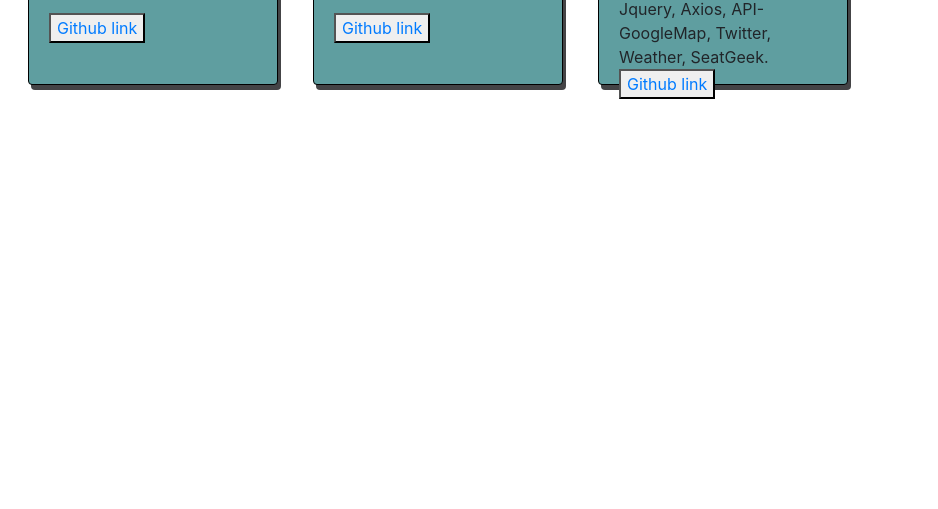
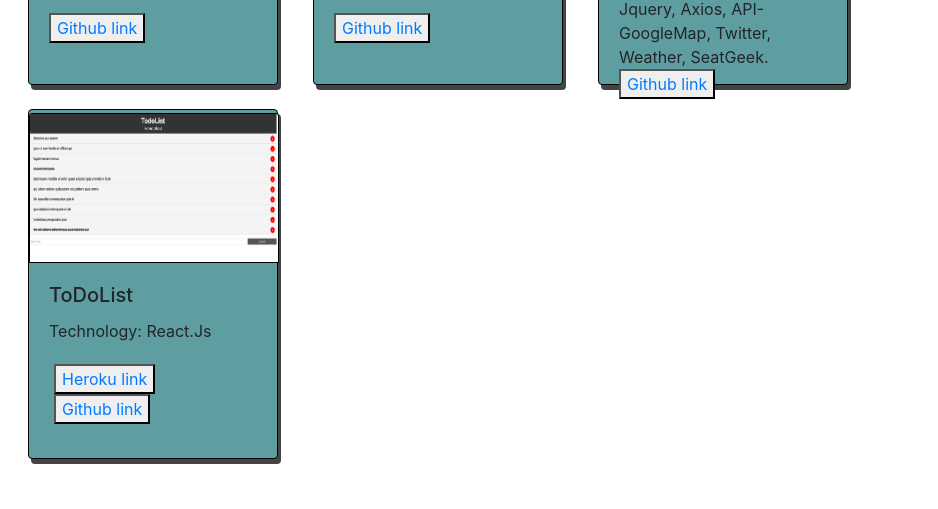
Before and after one commit to farjanaHuq/Portfolio, a website: page portfolio.html in a window 1280 px wide. Shown: the part 1069-1578 px from the top of the page, 342-1280 px from the left. Drawn offline with nearby package versions, Linux system fonts and the light colour scheme.

Commit message:
Todolist app added

```diff
--- a/portfolio.html
+++ b/portfolio.html
@@ -280,6 +280,20 @@
                 </div>
             </div>
 
+            <div class="col-md-3 col-sm-6 mb-4">
+                <div class="card" id="card-ToDoList">
+                    <img class="card-img-top" src="./images/ToDoList.png" alt="Card image cap">
+                    <div class="card-body">
+                        <h5 class="card-title" >ToDoList</h5>
+                        <p class="card-text" id="p-card-text">Technology: React.Js</p>
+                        <div class="card-body" id="cardBody-button">
+                            <button class="w3-circle w3-black"> <a href="https://thawing-harbor-80318.herokuapp.com/"  class="card-link">Heroku link</a></button>
+                           <button class="w3-circle w3-black"><a href="https://github.com/farjanaHuq/React-ToDoListApp" class="card-link">Github link</a></button>
+                       </div>
+                   </div>
+                </div>
+            </div>
+
       </div>
  </div>
 
```
Also changed, not shown: images/ToDoList.png (added), 1 other file.
